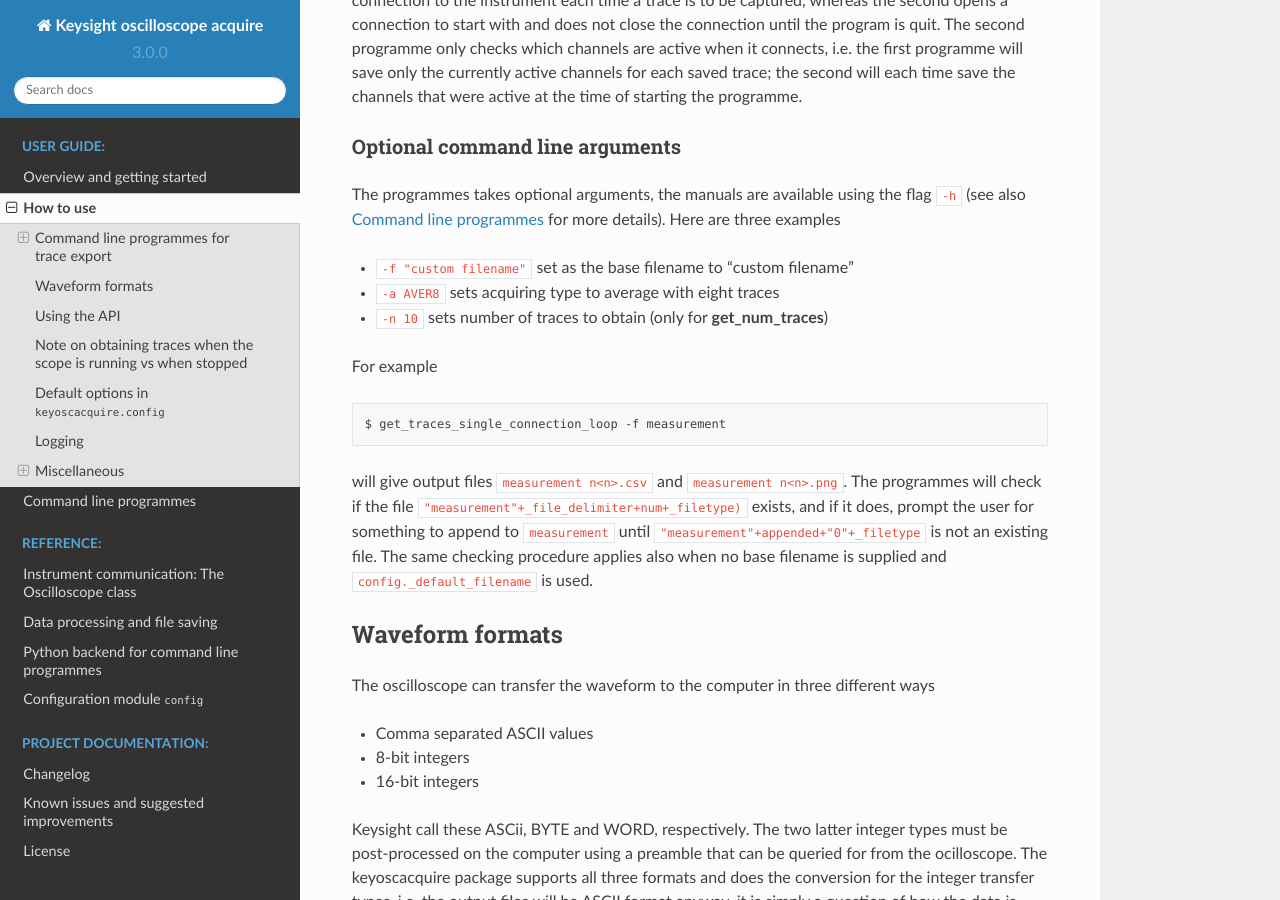
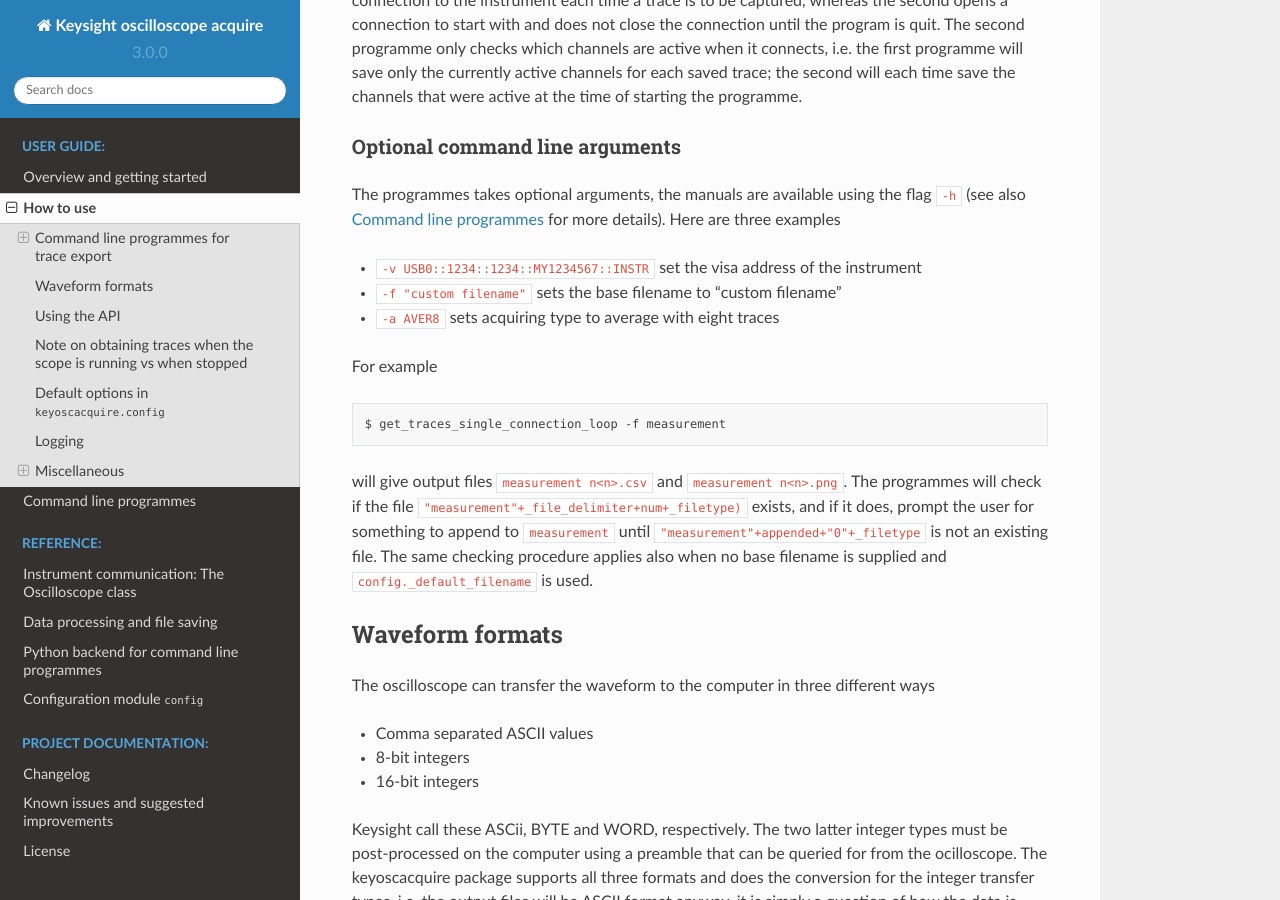
Before and after one commit to asvela/keyoscacquire, a Sphinx documentation site: the page built from keyoscacquire/docs/contents/usage.rst, in a window 1280 px wide and 900 px high, scrolled down 837 px. Built offline with Sphinx 7.4.7 and the Read the Docs theme 2.0.0, drawn with Linux system fonts in a browser that asks for light colours.

Commit message:
(docs) added todo, added visa addess example, removed old suggested improvement

```diff
--- a/keyoscacquire/docs/contents/commandline-functions.rst
+++ b/keyoscacquire/docs/contents/commandline-functions.rst
@@ -24,6 +24,8 @@ Where ``<id>`` is the :attr:`~keyoscacquire.oscacq.Oscilloscope.id` of the oscil
     # AVER8
     # 2019-09-06 20:01:15.187598
     # time,1,3
+
+.. todo:: Update info about options for the programmes
 
 list_visa_devices
 -----------------
--- a/keyoscacquire/docs/contents/usage.rst
+++ b/keyoscacquire/docs/contents/usage.rst
@@ -33,11 +33,11 @@ Optional command line arguments
 
 The programmes takes optional arguments, the manuals are available using the flag ``-h`` (see also :ref:`cli-programmes` for more details). Here are three examples
 
-* ``-f "custom filename"`` set as the base filename to "custom filename"
+* ``-v USB0::1234::1234::MY1234567::INSTR`` set the visa address of the instrument
+
+* ``-f "custom filename"`` sets the base filename to "custom filename"
 
 * ``-a AVER8``  sets acquiring type to average with eight traces
-
-* ``-n 10`` sets number of traces to obtain (only for :program:`get_num_traces`)
 
 .. highlight:: console
 
--- a/keyoscacquire/docs/known-issues.rst
+++ b/keyoscacquire/docs/known-issues.rst
@@ -8,5 +8,4 @@ Known issues and suggested improvements
 
 * Improvements:
 
-    - Add acquiring options to file header of saved files
     - Make a dynamic default setting for number of points
```
